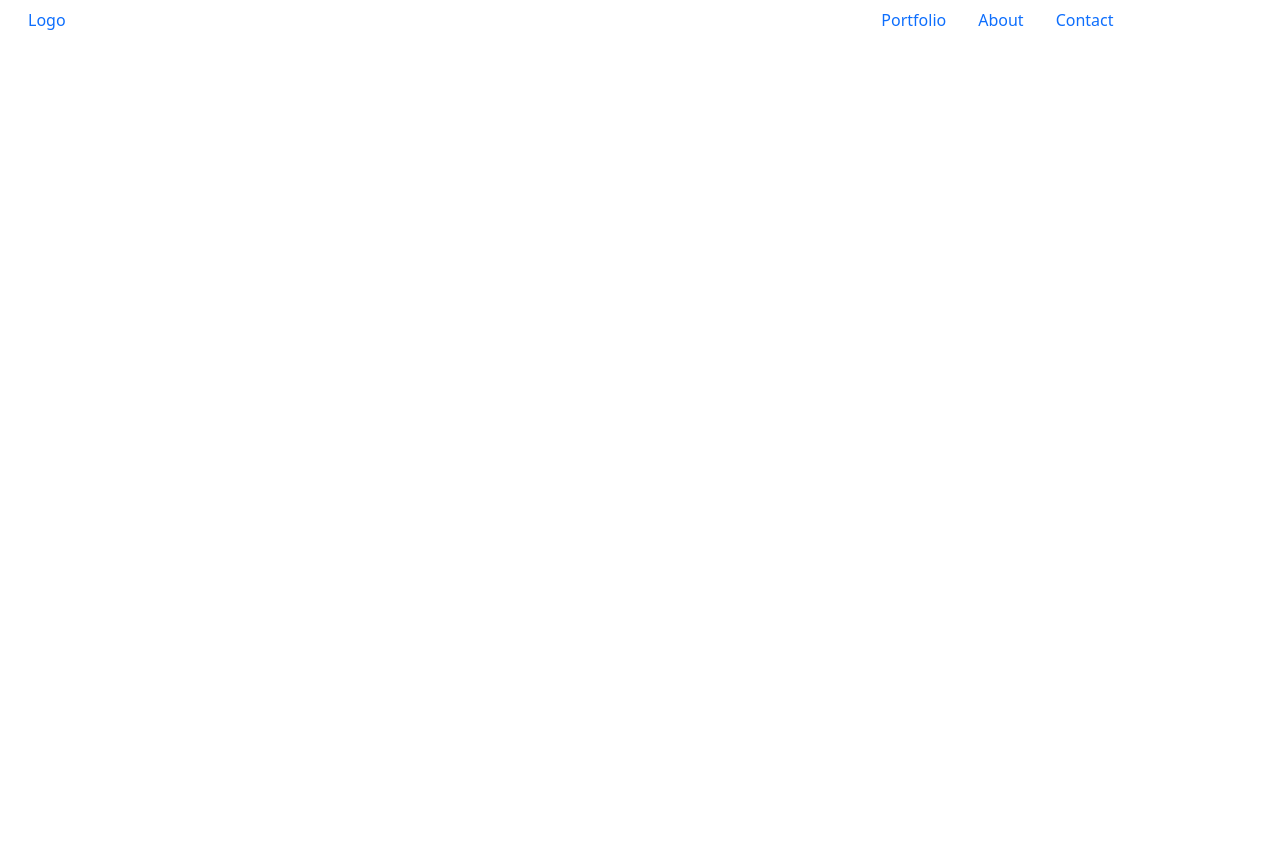
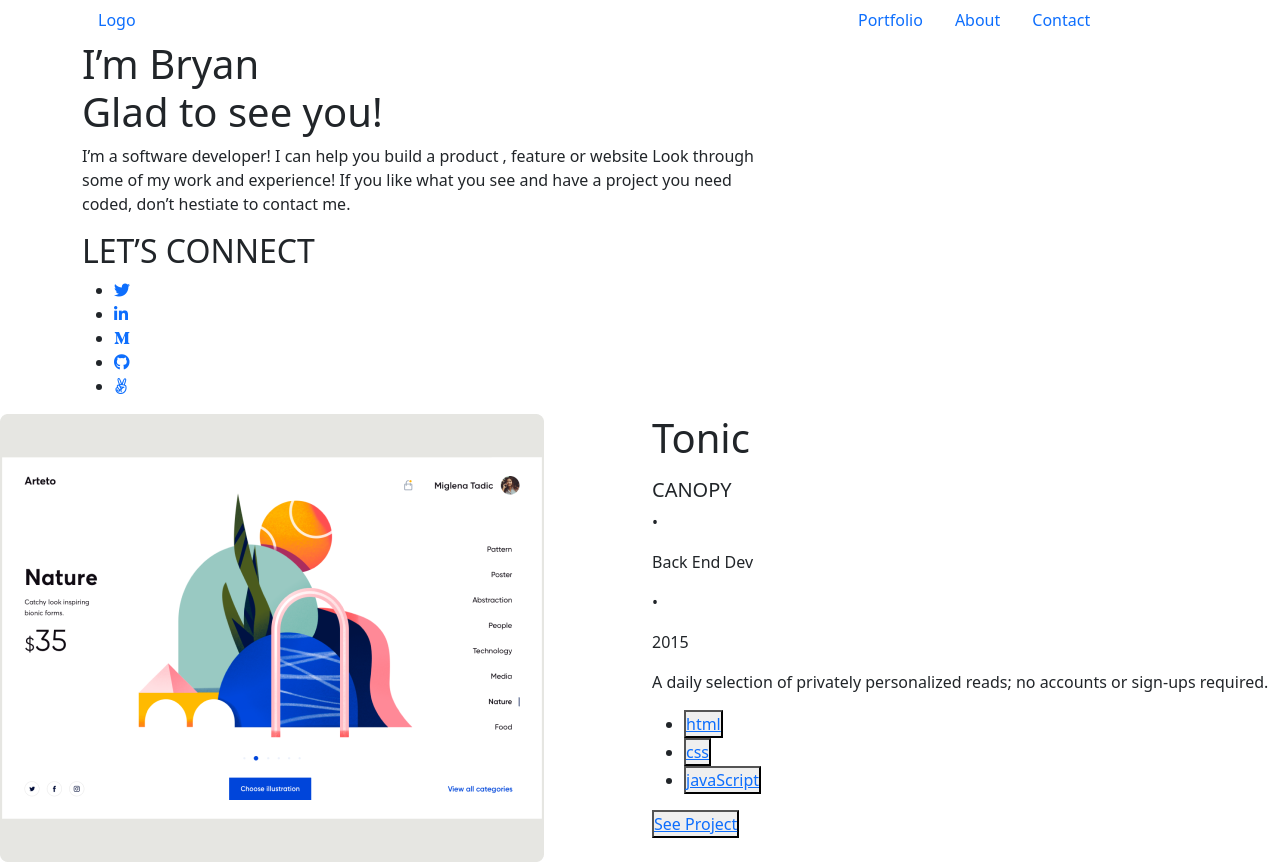
Before and after one commit to PeacefulWiser/Portfolio-with-Bootstrap, a website: page index.html in a window 1280 px wide. Before the commit the page ends 800 px from the top, so only its background shows below. Drawn offline with nearby package versions, Linux system fonts and the light colour scheme.

Commit message:
Add new row

```diff
--- a/index.css
+++ b/index.css
@@ -1,3 +1,8 @@
-.bgimage {
-    background-image: url("resources/Header bg@2x.png");
+* {
+    margin: 0;
+    padding: 0;
 }
+
+body {
+    overflow-x: hidden;
+}
--- a/index.html
+++ b/index.html
@@ -11,10 +11,10 @@
      <link rel="stylesheet" href="https://use.fontawesome.com/releases/v5.8.2/css/all.css">
      <link rel="stylesheet" href="index.css">
      <title>Desktop Version Website</title>
-  </head>
+     </head>
   <body>
     <header>
-    <div class="container-fluid">
+      <div class="container">
       <div class="row">
         <div class="col-md-1">
           <a class="nav-link" href="#">Logo</a></div>
@@ -29,13 +29,74 @@
         <li class="nav-item">
           <a class="nav-link" href="#">Contact</a>
         </li>
-      </ul></div>
+      </ul>
+    </div>
+    </div>
+      </div>
+    </header>
+  <div class="container ">
+    <div class="row ">
+      <div class="col-md-12 "><div>
+        <h1 >I’m Bryan<br>
+          Glad to see you!<br>
+       </h1>
+       <p>
+        I’m a software developer! I can help you build a product , feature or website Look through<br>
+        some of my work and experience! If you like what you see and have a project you need<br>
+         coded, don’t hestiate to contact me.
+      </p>
 
+        <h2 >LET’S CONNECT</h2>
+        <ul>
+          <li><a href="#"><i class="fab fa-twitter"></i></a></li>
+          <li><a href="#"><i class='fab fa-linkedin-in'></i></a></li>
+          <li><a href="#"><i class='fab fa-medium-m'></i></a></li>
+          <li><a href="#"><i class='fab fa-github'></i></a></li>
+          <li><a href="#"><i class='fab fa-angellist'></i></a></li>
+        </ul>
+      </div>
+      </div>
+    </div>
+  </div>
+
+        <div class="row">
+          <div class="col-md-6"><img src="resources\Snapshoot Portfolio (3).png" alt="snapshoot3"></div>
+          <div class="col-md-6">
+               <h1 >Tonic</h1>
+
+
+               <p class="mainp">
+               <h5 class="canopy1">CANOPY</h5>
+               <p class="mid">&#8226;</p>
+               <p class="back">Back End Dev</p>
+               <p class="mid">&#8226;</p>
+               <p class="year">2015</p>
+               </p>
+
+
+               <p >
+                  A daily selection of privately personalized reads; no accounts or sign-ups required.
+               </p>
+
+
+               <ul>
+            <li><button class="ncontainer21"><a href="#">html</a></button></li>
+            <li><button class="ncontainer31"><a href="#">css</a></button></li>
+            <li><button class="ncontainer41"><a href="#">javaScript</a></button></li>
+            </ul>
+
+         <button >
+            <a href="#">See Project</a>
+         </button>
+  </div>
     </div>
 
-    <div class="container-fluid"></div>
 
-  </header>
+
+
+
+
+
 
 
 
```
